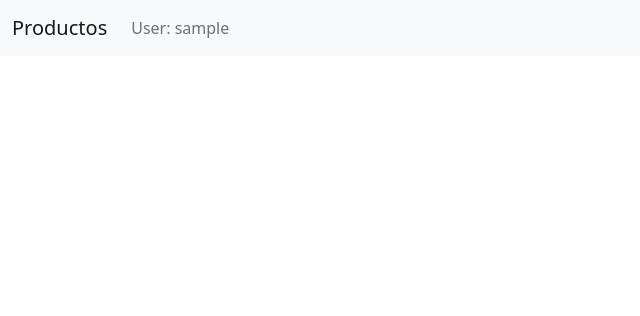
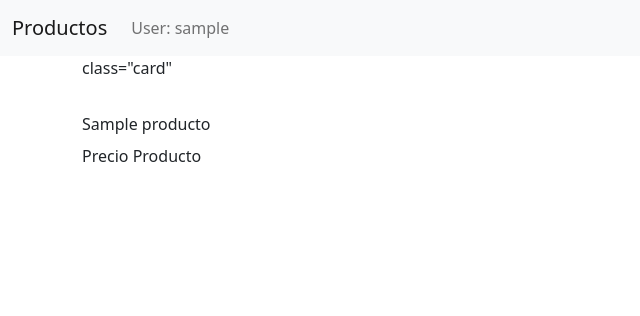
Before and after one commit to felip711/DjangoFRI, a Django app: template joyas/templates/productos.html in a window 1280 px wide. Shown: the top 316 px of the page, without its empty margins (0-640 px from the left). Run offline with Django 3.2, Linux system fonts and the light colour scheme; a user stored in the database is signed in; tables that the repository leaves empty hold one stand-in row (values such as "Sample post"); the template is opened without the code that fills it: most values are stand-ins (such as "Sample title", 1, 10 or a date in 2020).

Commit message:
productos

```diff
--- a/joyas/templates/productos.html
+++ b/joyas/templates/productos.html
@@ -26,16 +26,23 @@
             </div>
           </nav>
 
-         <div class="container">
-            <br>
-            {% block content %}
-
-
-
-             {% endblock content %}
-
-
-
-         </div>
+        <div class="container">
+          <div class="row">
+            {% for producto in productos_objeto %}
+            <div class="col-md-3">
+              <div> class="card"
+                <img src="" class="card-img-top">
+                <div class="card-body"></div>
+                  <div class="card-title">
+                    {{ producto.nombre_producto }}
+                  </div>
+                  <div class="card-text">
+                    Precio Producto
+                  </div>
+              </div>
+            </div>
+            {% endfor %}
+        </div>
+        </div>
      </body>
 </html>
```
